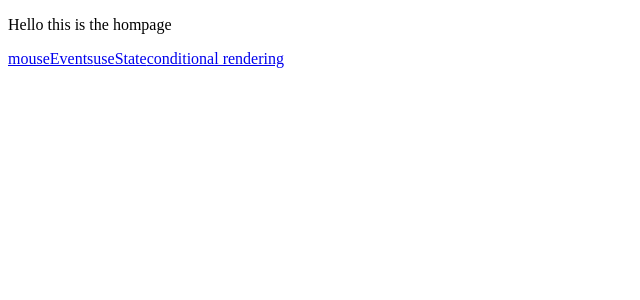
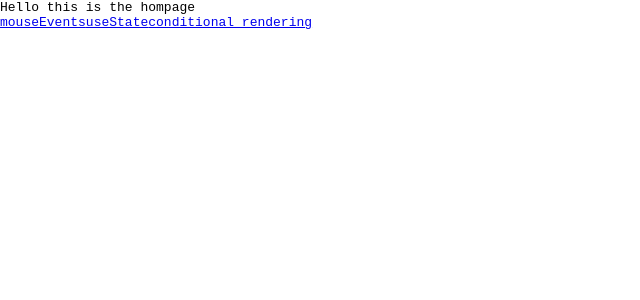
Before and after one commit to The-Awkward-Customer/react-fullstack, a React (Vite) app in the folder client/: page / in a window 1280 px wide. Shown: the top 300 px of the page, without its empty margins (0-640 px from the left). Built offline with nearby package versions, Linux system fonts and the light colour scheme.

Commit message:
added css resets

```diff
--- a/client/src/variables.scss
+++ b/client/src/variables.scss
@@ -2,3 +2,10 @@
 $primary-color: #3498db;
 $secondary-color: #2ecc71;
 $error-color: #e74c3c;
+$font-family: monospace;
+
+* {
+  margin: 0rem;
+  padding: 0rem;
+  font-family: $font-family;
+}
```
